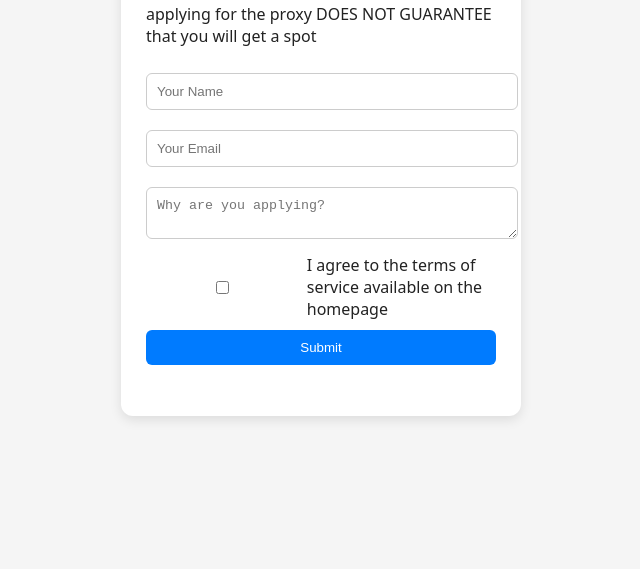
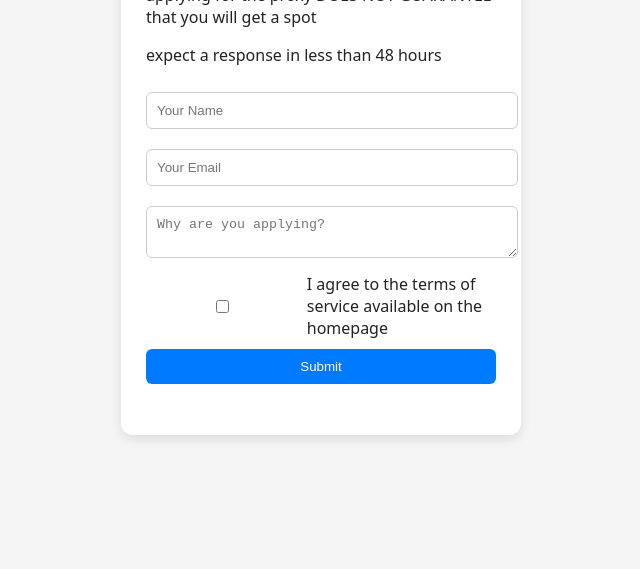
Before and after one commit to ethanytangcodes/apply, a plain HTML site: page index.html in a window 1280 px wide. Shown: the part 247-816 px from the top of the page, without its empty margins (319-959 px from the left). Drawn offline with Linux system fonts and the light colour scheme.

Commit message:
Add response expectation to application form

```diff
--- a/index.html
+++ b/index.html
@@ -59,6 +59,7 @@
   <form id="appForm">
     <h2>Application Form</h2>
     <p>applying for the proxy DOES NOT GUARANTEE that you will get a spot</p>
+    <p>expect a response in less than 48 hours</p>
     <input type="text" id="name" placeholder="Your Name" required />
     <input type="email" id="email" placeholder="Your Email" required />
     <textarea id="message" placeholder="Why are you applying?" required></textarea>
```
